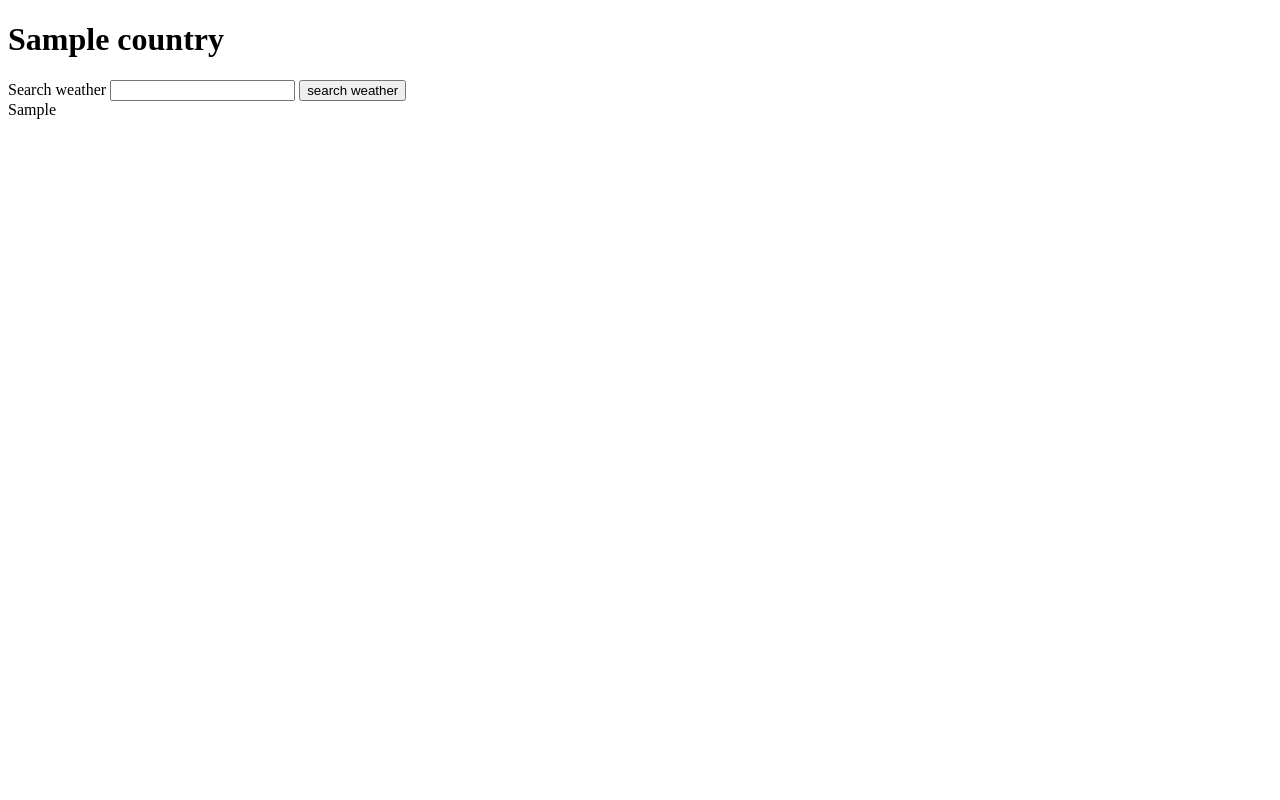
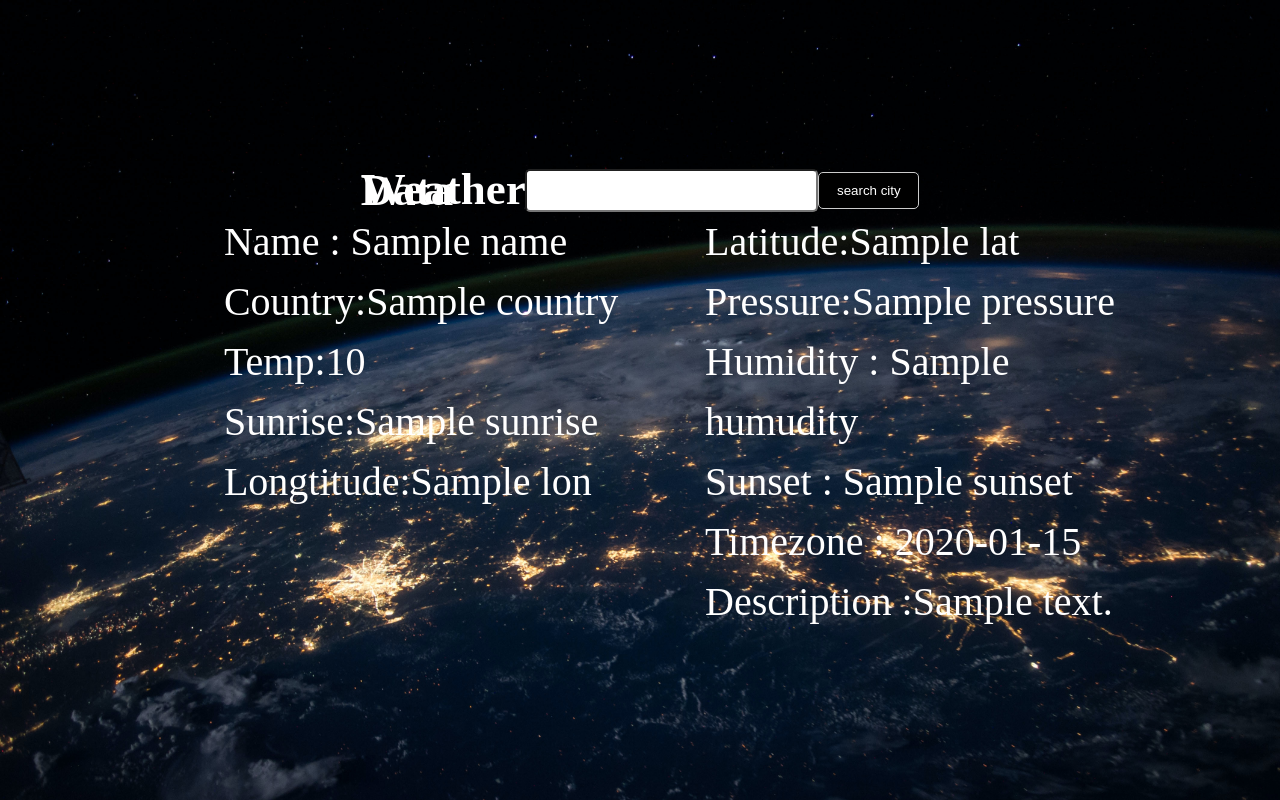
Before and after one commit to TheFactory001/2023-factory, a Flask app: template templates/weather.html in a window 1280 px wide. Run offline with Flask 3, Linux system fonts and the light colour scheme; the template is opened without the code that fills it: most values are stand-ins (such as "Sample title", 1, 10 or a date in 2020).

Commit message:
my weather data

```diff
--- a/app.py
+++ b/app.py
@@ -75,9 +75,28 @@ def weather():
         city_data=response.json()
         print(city_data)
         country=city_data["sys"]["country"]
-        return render_template("weather.html",city_data=city_data,country=country)
+        sunrise=city_data["sys"]["sunrise"]
+        temp=city_data["main"]["temp"]
+        lon=city_data["coord"]["lon"]
+        lat=city_data["coord"]["lat"]
+        pressure=city_data["main"]["pressure"]
+        humidity=city_data["main"]["humidity"]
+        sunset=city_data["sys"]["sunset"]
+        name=city_data["name"]
+        timezone=city_data["timezone"]
+        description=city_data["weather"][0]["description"]
+        return render_template("weather.html",city_data=city_data,country=country,sunrise=sunrise,
+                               temp=temp,lon=lon,lat=lat,pressure=pressure,humidity=humidity,sunset=sunset,
+                               name=name,timezone=timezone,description=description)
 
     return render_template("weather.html")
+
+# @app.route('/dict',methods=["GET","POST"])
+# def dict():
+#     if request.method=="POST":
+#         print(request.args.get("get"))
+#     return   render_template("dict.html")
+
 
 
 
--- a/templates/weather.html
+++ b/templates/weather.html
@@ -4,14 +4,114 @@
     <meta charset="UTF-8" />
     <meta name="viewport" content="width=device-width, initial-scale=1.0" />
     <title>Weather</title>
+    <style>
+      * {
+        margin: 0;
+        box-sizing: border-box;
+      }
+
+      body {
+        background-image: url(/static/css/images/background3.jpg);
+        background-repeat: no-repeat;
+        background-size: cover;
+        background-attachment: fixed;
+        display: flex;
+        height: 100vh;
+        justify-content: center;
+      }
+      form {
+        display: flex;
+        flex-direction: column;
+        justify-content: center;
+        align-items: center;
+      }
+      .title {
+        display: flex;
+        flex-direction: column;
+        justify-content: center;
+        font-family: "Lucida calligraphy";
+        margin-right: auto;
+        color: white;
+        font-size: 30px;
+      }
+      .form-one {
+        display: flex;
+        align-items: center;
+        justify-content: center;
+        line-height: 1.5px;
+      }
+
+      input {
+        display: flex;
+        justify-content: center;
+        align-items: center;
+        width: 160%;
+        max-width: 300px;
+        border-radius: 5px;
+        padding: 12px;
+      }
+
+      button {
+        background-color: black;
+        color: white;
+        width: 50%;
+        border: 1px solid #ccc;
+        border-radius: 5px;
+        padding: 10px;
+        cursor: pointer;
+      }
+      label {
+        display: block;
+        color: white;
+        font-size: 40px;
+      }
+      .sections {
+        display: flex;
+        justify-content: space-evenly;
+        column-gap: 50px;
+        margin-left: 80px;
+        text-align: left;
+      }
+      .section1 {
+        width: 60%;
+        float: left;
+        line-height: 1.5;
+      }
+      .section2 {
+        width: 60%;
+        float: right;
+        line-height: 1.5;
+      }
+    </style>
   </head>
   <body>
-    <h1>{{country}}</h1>
     <form method="post">
-      <label for="">Search weather</label>
-      <input type="text" name="city" />
-      <button type="submit">search weather</button>
+      <div class="form-one">
+        <div class="title"><h2>Weather Data</h2></div>
+        <input type="text" name="city" /><br />
+        <button type="submit">search city</button>
+      </div>
+
+      <div class="sections">
+        <div class="section1">
+          <label for="name">Name : {{name}}</label>
+          <label for="country">Country:{{country}}</label>
+          <label for="temp">Temp:{{temp}}</label>
+          <label for="sunrise">Sunrise:{{sunrise}}</label>
+          <label for="lon">Longtitude:{{lon}}</label>
+        </div>
+
+        <div class="section2">
+          <label for="lat">Latitude:{{lat}}</label>
+          <label for="pressure">Pressure:{{pressure}}</label>
+          <label for="humidity">Humidity : {{humudity}}</label>
+          <label for="sunset">Sunset : {{sunset}}</label>
+          <label for="timezone">Timezone : {{timezone}}</label>
+          <label for="description">Description :{{description}}</label>
+        </div>
+      </div>
     </form>
-    <div>{{city_data}}</div>
+
+    <!-- <div>{{city_data}}</div> -->
   </body>
 </html>
```
Also changed, not shown: templates/dict.html (added, +14 -0 lines), weather_dict.py/dict.py (added, +11 -0 lines), static/css/images/background3.jpg (added), static/css/images/weather.webp (added).
